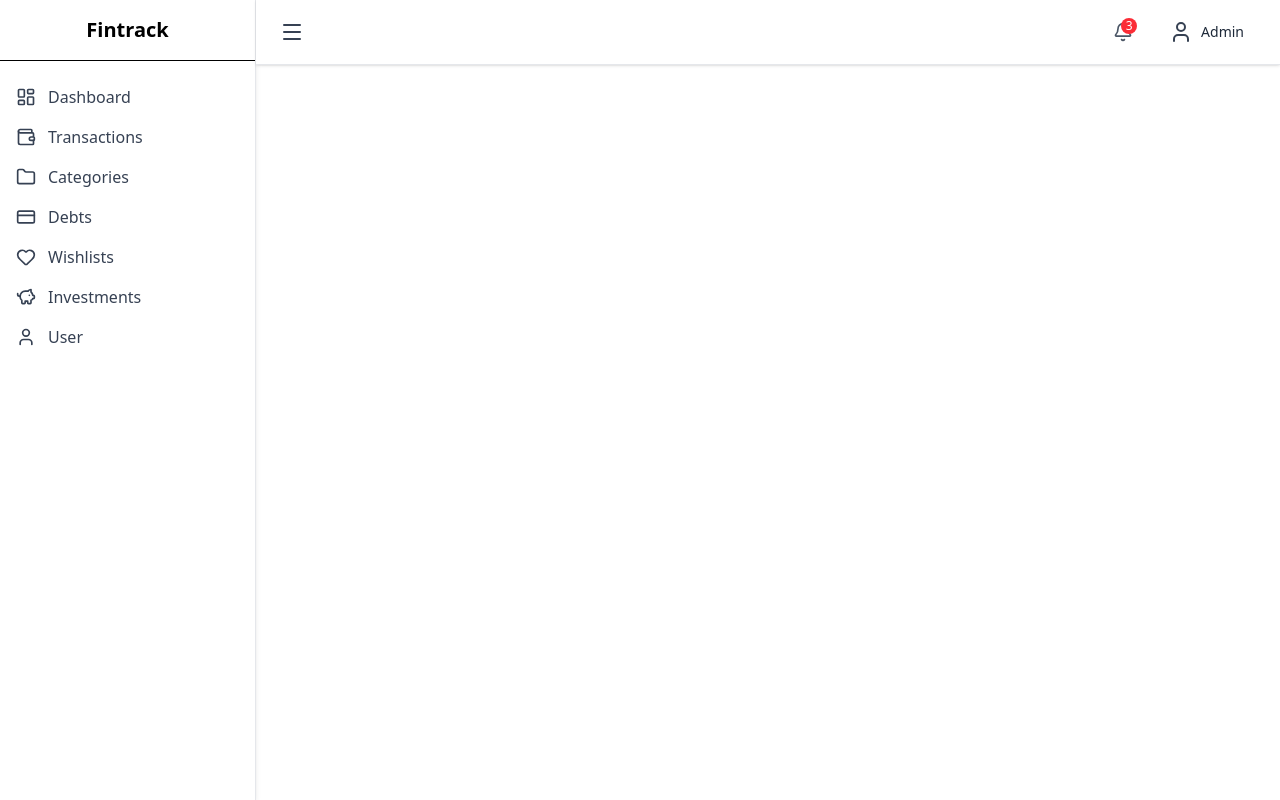
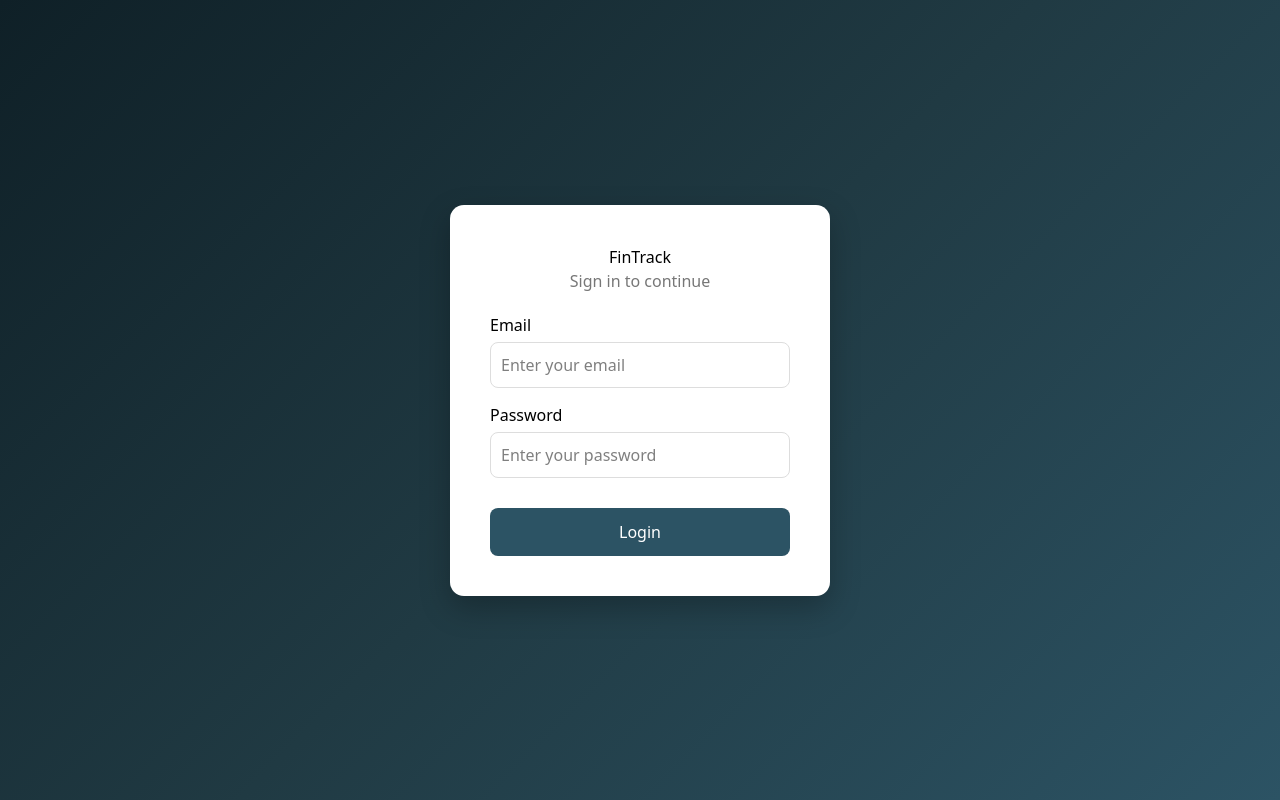
Before and after one commit to mhmdarfiansyahp/Fintrack-FE, a Vue app: page /login in a window 1280 px wide. Built offline with nearby package versions, Linux system fonts and the light colour scheme.

Commit message:
login solve

```diff
--- a/src/App.vue
+++ b/src/App.vue
@@ -1,15 +1,16 @@
 <template>
-  <div class="flex min-h-screen overflow-hidden"> <!-- cegah body ikut geser -->
+  <router-view v-if="isLoginPage" />
+
+  <div v-else class="flex min-h-screen overflow-hidden">
+    <!-- cegah body ikut geser -->
     <!-- Sidebar -->
-    <Sidebar :isOpen="isSidebarOpen" :windowWidth="windowWidth" v-model:isOpen="isSidebarOpen"/>
+    <Sidebar :isOpen="isSidebarOpen" :windowWidth="windowWidth" v-model:isOpen="isSidebarOpen" />
 
     <!-- Main Content -->
     <div
       :class="[
         'flex flex-col flex-1 transition-all duration-300 min-w-0', // min-w-0 penting!
-        windowWidth >= 1024
-          ? (isSidebarOpen ? 'ml-64' : 'ml-20')
-          : 'ml-0',
+        windowWidth >= 1024 ? (isSidebarOpen ? 'ml-64' : 'ml-20') : 'ml-0',
       ]"
     >
       <Navbar
@@ -21,7 +22,8 @@
       <!-- konten tidak boleh overflow-x, biarkan anaknya yang scroll -->
       <main class="p-4 mt-14 w-full overflow-hidden">
         <NConfigProvider>
-          <div class="w-full overflow-x-auto"> <!-- container scroll -->
+          <div class="w-full overflow-x-auto">
+            <!-- container scroll -->
             <router-view />
           </div>
         </NConfigProvider>
@@ -35,6 +37,11 @@ import { ref, onMounted, onUnmounted } from 'vue'
 import Sidebar from '@/views/layout/Sidebar.vue'
 import Navbar from '@/views/layout/Navbar.vue'
 import { NConfigProvider } from 'naive-ui'
+import { useRoute } from 'vue-router'
+import { computed } from 'vue'
+
+const route = useRoute()
+const isLoginPage = computed(() => route.name === 'Login')
 
 const isSidebarOpen = ref(true)
 const windowWidth = ref(window.innerWidth)
@@ -63,7 +70,8 @@ onUnmounted(() => {
 
 <style>
 /* mencegah geser halaman */
-html, body {
+html,
+body {
   overflow-x: hidden;
 }
 </style>
--- a/src/router/index.js
+++ b/src/router/index.js
@@ -5,37 +5,44 @@ import Transaction from '@/views/Transaction.vue'
 import Debts from '@/views/Debts.vue'
 import Wishlist from '@/views/Wishlist.vue'
 import Invesment from '@/views/Invesment.vue'
+import Login from '@/views/Login.vue'
 
 const routes = [
+  {
+    path: '/login',
+    name: 'Login',
+    component: Login
+  },
   {
     path: '/',
     name: 'Dashboard',
     component: Dashboard,
+    meta: { requiresAuth: true }
   },
   {
     path: '/categories',
-    name: 'Categories',
     component: Categories,
+    meta: { requiresAuth: true }
   },
   {
     path: '/transaction',
-    name: 'Transaction',
     component: Transaction,
+    meta: { requiresAuth: true }
   },
   {
     path: '/debts',
-    name: 'Debts',
     component: Debts,
+    meta: { requiresAuth: true }
   },
   {
     path: '/wishlists',
-    name: 'Wishlist',
-    component: Wishlist
+    component: Wishlist,
+    meta: { requiresAuth: true }
   },
   {
     path: '/invesments',
-    name: 'Invesment',
-    component: Invesment
+    component: Invesment,
+    meta: { requiresAuth: true }
   }
 ]
 
@@ -44,4 +51,17 @@ const router = createRouter({
   routes,
 })
 
+// 🔐 Route Guard
+router.beforeEach((to, from, next) => {
+  const isLoggedIn = localStorage.getItem('isLoggedIn')
+
+  if (to.meta.requiresAuth && !isLoggedIn) {
+    next('/login')
+  } else if (to.name === 'Login' && isLoggedIn) {
+    next('/')
+  } else {
+    next()
+  }
+})
+
 export default router
--- a/src/views/Debts.vue
+++ b/src/views/Debts.vue
@@ -106,6 +106,7 @@ const openAddModal = () => {
     due_date: null,
     status: 'pending',
   }
+  amountDisplay.value = ''
   showModal.value = true
 }
 
--- a/src/views/Login.vue
+++ b/src/views/Login.vue
@@ -45,12 +45,12 @@ export default {
   },
   methods: {
     handleLogin() {
-      const dummyEmail = "admin@fintrack.com"
+      const dummyEmail = "admin@gmail.com"
       const dummyPassword = "123456"
 
       if (this.email === dummyEmail && this.password === dummyPassword) {
         localStorage.setItem("isLoggedIn", "true")
-        this.$router.push("/dashboard")
+        this.$router.push("/")
       } else {
         this.error = "Email atau password salah!"
       }
--- a/src/views/layout/Navbar.vue
+++ b/src/views/layout/Navbar.vue
@@ -1,5 +1,7 @@
 <script setup>
-import { Bell, User, Menu, X } from 'lucide-vue-next'
+import { ref, onMounted, onUnmounted } from 'vue'
+import { Bell, User, Menu, X, LogOut } from 'lucide-vue-next'
+import { useRouter } from 'vue-router'
 
 const props = defineProps({
   isSidebarOpen: Boolean,
@@ -7,6 +9,33 @@ const props = defineProps({
 })
 
 const emit = defineEmits(['toggleSidebar'])
+
+const router = useRouter()
+const isDropdownOpen = ref(false)
+
+function toggleDropdown() {
+  isDropdownOpen.value = !isDropdownOpen.value
+}
+
+function logout() {
+  localStorage.removeItem('isLoggedIn')
+  router.push('/login')
+}
+
+// optional: klik luar untuk close dropdown
+function handleClickOutside(event) {
+  if (!event.target.closest('.profile-dropdown')) {
+    isDropdownOpen.value = false
+  }
+}
+
+onMounted(() => {
+  document.addEventListener('click', handleClickOutside)
+})
+
+onUnmounted(() => {
+  document.removeEventListener('click', handleClickOutside)
+})
 </script>
 
 <template>
@@ -23,26 +52,18 @@ const emit = defineEmits(['toggleSidebar'])
         class="p-2 text-gray-700 rounded-lg hover:bg-gray-100 transition"
         @click="emit('toggleSidebar')"
       >
-        <component
-          :is="windowWidth < 1024 && isSidebarOpen ? X : Menu"
-          class="w-6 h-6"
-        />
+        <component :is="windowWidth < 1024 && isSidebarOpen ? X : Menu" class="w-6 h-6" />
       </button>
 
       <!-- Logo hanya tampil di mobile/tablet -->
-      <span
-        v-if="windowWidth < 1024"
-        class="text-lg font-bold text-gray-800 select-none"
-      >
+      <span v-if="windowWidth < 1024" class="text-lg font-bold text-gray-800 select-none">
         Fintrack
       </span>
     </div>
 
     <!-- Right Section -->
     <div class="flex items-center gap-4 pr-2">
-      <button
-        class="relative p-2 text-gray-600 rounded-full hover:bg-gray-100 transition"
-      >
+      <button class="relative p-2 text-gray-600 rounded-full hover:bg-gray-100 transition">
         <Bell class="w-5 h-5" />
         <span
           class="absolute top-1 right-1 bg-red-500 text-white text-xs rounded-full w-4 h-4 flex items-center justify-center"
@@ -51,14 +72,30 @@ const emit = defineEmits(['toggleSidebar'])
         </span>
       </button>
 
-      <button
-        class="flex items-center gap-2 px-3 py-1 rounded-lg hover:bg-gray-100 transition"
-      >
-        <User class="w-6 h-6 text-gray-700" />
-        <span class="hidden md:inline text-sm font-medium text-gray-800">
-          Admin
-        </span>
-      </button>
+      <!-- WRAPPER RELATIVE -->
+      <div class="relative profile-dropdown">
+        <button
+          @click.stop="toggleDropdown"
+          class="flex items-center gap-2 px-3 py-1 rounded-lg hover:bg-gray-100 transition"
+        >
+          <User class="w-6 h-6 text-gray-700" />
+          <span class="hidden md:inline text-sm font-medium text-gray-800"> Admin </span>
+        </button>
+
+        <!-- Dropdown -->
+        <div
+          v-if="isDropdownOpen"
+          class="absolute right-0 mt-2 w-40 bg-white border border-gray-200 rounded-lg shadow-lg py-2 z-50"
+        >
+          <button
+            @click="logout"
+            class="flex items-center gap-2 w-full px-4 py-2 text-sm text-red-600 hover:bg-gray-100 transition"
+          >
+            <LogOut class="w-4 h-4" />
+            Logout
+          </button>
+        </div>
+      </div>
     </div>
   </nav>
 </template>
```
